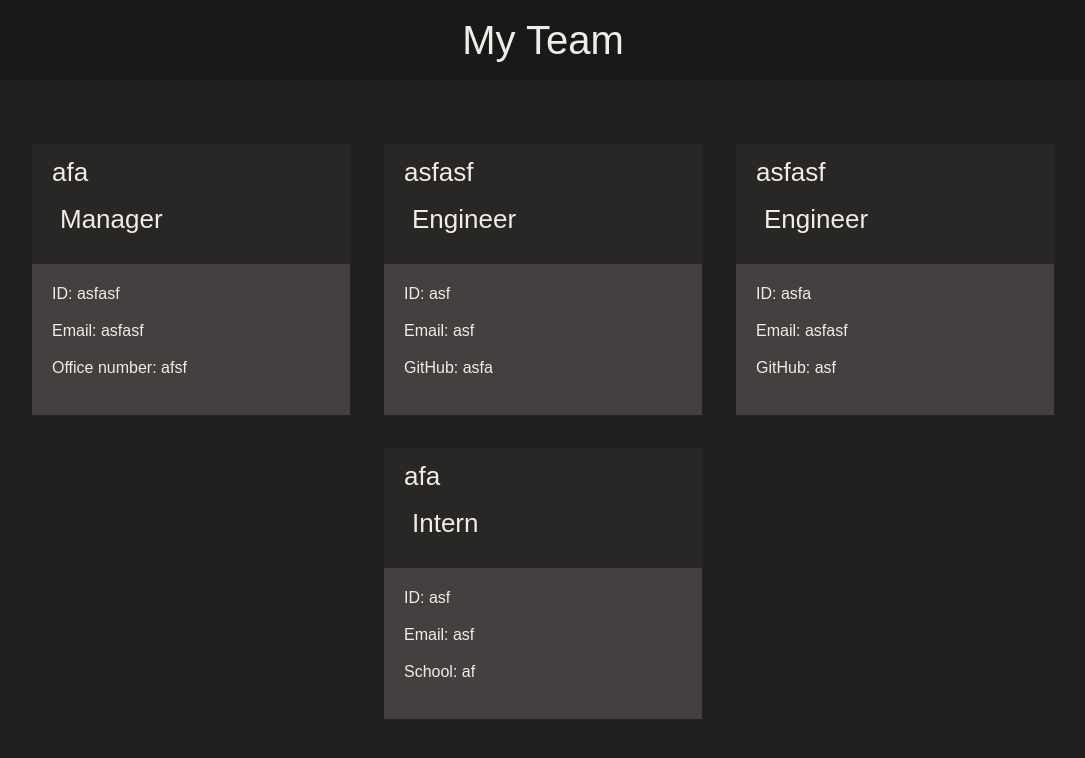
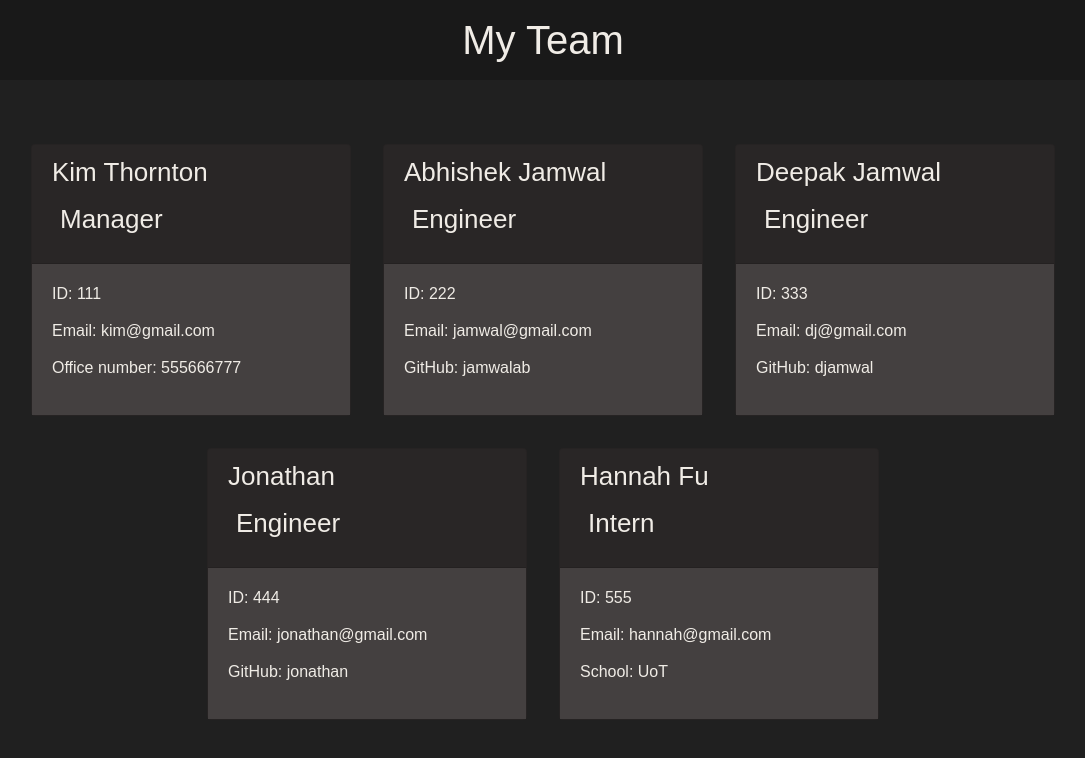
Before and after one commit to jamwalab/teamProfileGenerator, a website: page dist/index.html in a window 1280 px wide. Shown: the whole page, without its empty margins (97-1182 px from the left). Drawn offline with nearby package versions, Linux system fonts and the light colour scheme; a web font is replaced by a local one.

Commit message:
README generated

```diff
--- a/dist/index.html
+++ b/dist/index.html
@@ -23,13 +23,13 @@
 
                         <div class='card col-12 col-md-4 col-lg-3 m-3'>
                             <h3 class='card-header'>
-                                <p>afa</p>
+                                <p>Kim Thornton</p>
                                 <p><span class="oi oi-person mr-2"></span>Manager</p>
                             </h3>
                             <div class='card-body'>
-                                <p>ID: asfasf</p>
-                                <p>Email: <a href="mailto:asfasf">asfasf</a></p>
-                                <p>Office number: afsf</p>
+                                <p>ID: 111</p>
+                                <p>Email: <a href="mailto:kim@gmail.com">kim@gmail.com</a></p>
+                                <p>Office number: 555666777</p>
                             </div>
                         </div>
 
@@ -38,25 +38,37 @@
 
                         <div class='card col-12 col-md-4 col-lg-3 m-3'>
                             <h3 class='card-header'>
-                                <p>asfasf</p>
+                                <p>Abhishek Jamwal</p>
                                 <p><span class="oi oi-wrench mr-2"></span>Engineer</p>
                             </h3>
                             <div class='card-body'>
-                                <p>ID: asf</p>
-                                <p>Email: <a href="mailto:asf">asf</a></p>
-                                <p>GitHub: <a href='https://github.com/asfa' target='_blank'>asfa</a></p>
+                                <p>ID: 222</p>
+                                <p>Email: <a href="mailto:jamwal@gmail.com">jamwal@gmail.com</a></p>
+                                <p>GitHub: <a href='https://github.com/jamwalab' target='_blank'>jamwalab</a></p>
                             </div>
                         </div>
 
                         <div class='card col-12 col-md-4 col-lg-3 m-3'>
                             <h3 class='card-header'>
-                                <p>asfasf</p>
+                                <p>Deepak Jamwal</p>
                                 <p><span class="oi oi-wrench mr-2"></span>Engineer</p>
                             </h3>
                             <div class='card-body'>
-                                <p>ID: asfa</p>
-                                <p>Email: <a href="mailto:asfasf">asfasf</a></p>
-                                <p>GitHub: <a href='https://github.com/asf' target='_blank'>asf</a></p>
+                                <p>ID: 333</p>
+                                <p>Email: <a href="mailto:dj@gmail.com">dj@gmail.com</a></p>
+                                <p>GitHub: <a href='https://github.com/djamwal' target='_blank'>djamwal</a></p>
+                            </div>
+                        </div>
+
+                        <div class='card col-12 col-md-4 col-lg-3 m-3'>
+                            <h3 class='card-header'>
+                                <p>Jonathan</p>
+                                <p><span class="oi oi-wrench mr-2"></span>Engineer</p>
+                            </h3>
+                            <div class='card-body'>
+                                <p>ID: 444</p>
+                                <p>Email: <a href="mailto:jonathan@gmail.com">jonathan@gmail.com</a></p>
+                                <p>GitHub: <a href='https://github.com/jonathan' target='_blank'>jonathan</a></p>
                             </div>
                         </div>
 
@@ -65,13 +77,13 @@
 
                         <div class='card col-12 col-md-4 col-lg-3 m-3'>
                             <h3 class='card-header'>
-                                <p>afa</p>
+                                <p>Hannah Fu</p>
                                 <p><span class="oi oi-pencil mr-2"></span>Intern</p>
                             </h3>
                             <div class='card-body'>
-                                <p>ID: asf</p>
-                                <p>Email: <a href="mailto:asf">asf</a></p>
-                                <p>School: af</p>
+                                <p>ID: 555</p>
+                                <p>Email: <a href="mailto:hannah@gmail.com">hannah@gmail.com</a></p>
+                                <p>School: UoT</p>
                             </div>
                         </div>
 
```
Also changed, not shown: README.md, src/img/threeoptions.PNG (added).
